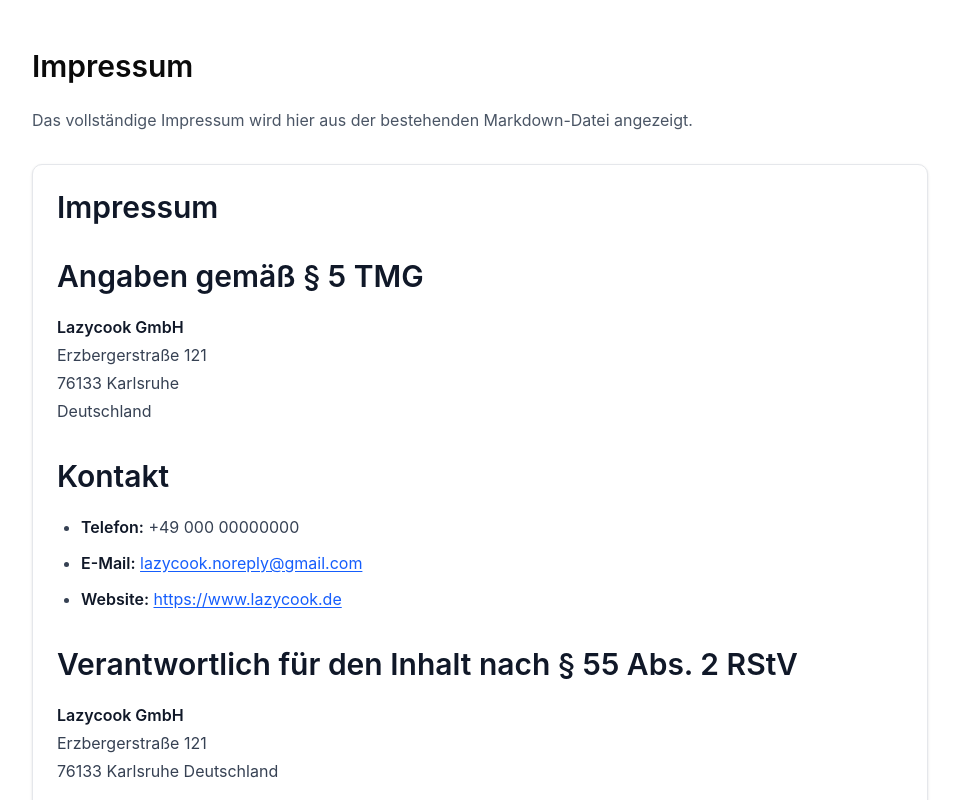
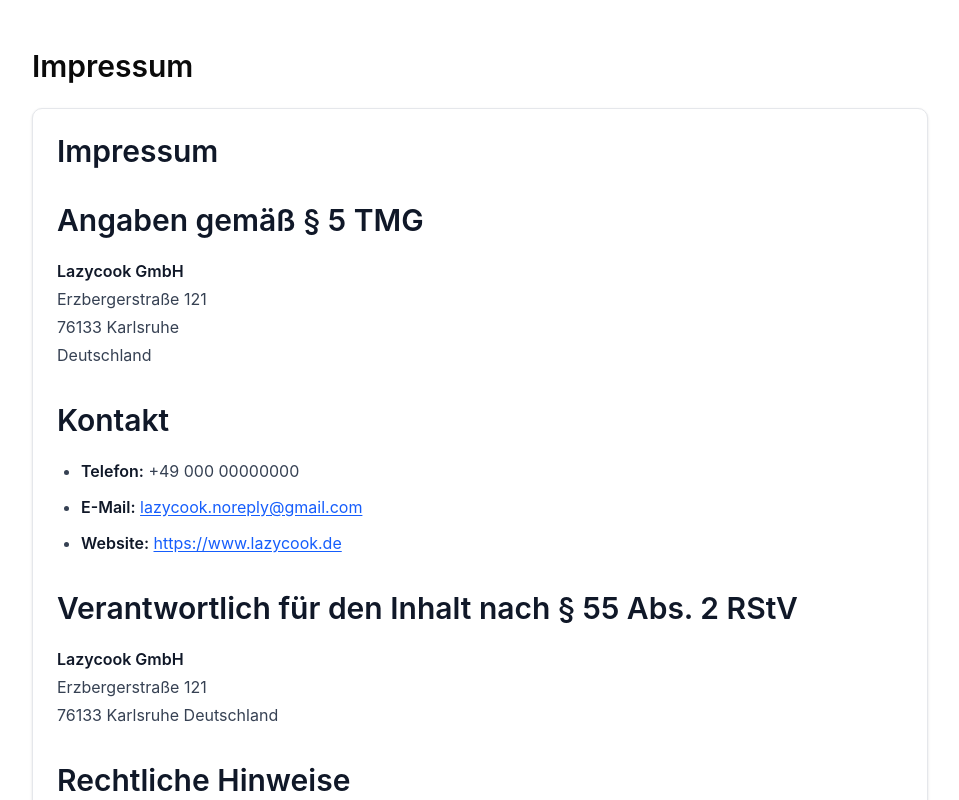
Before and after one commit to GalacticCodeGambit/LazyCook, a Next.js app in the folder project/frontend/: page /impressum in a window 1280 px wide. Shown: the top 800 px of the page, without its empty margins (160-1119 px from the left). Built offline with nearby package versions, Linux system fonts and the light colour scheme; no server answers.

Commit message:
Remove placeholder text from Impressum page

```diff
--- a/project/frontend/app/impressum/page.tsx
+++ b/project/frontend/app/impressum/page.tsx
@@ -8,9 +8,6 @@
         <main className="min-h-screen bg-white px-6 py-12">
             <div className="mx-auto max-w-4xl">
                 <h1 className="text-3xl font-semibold mb-6">Impressum</h1>
-                <p className="text-gray-600 mb-8">
-                    Das vollständige Impressum wird hier aus der bestehenden Markdown-Datei angezeigt.
-                </p>
                 <MarkdownRenderer content={content} />
             </div>
         </main>
```
